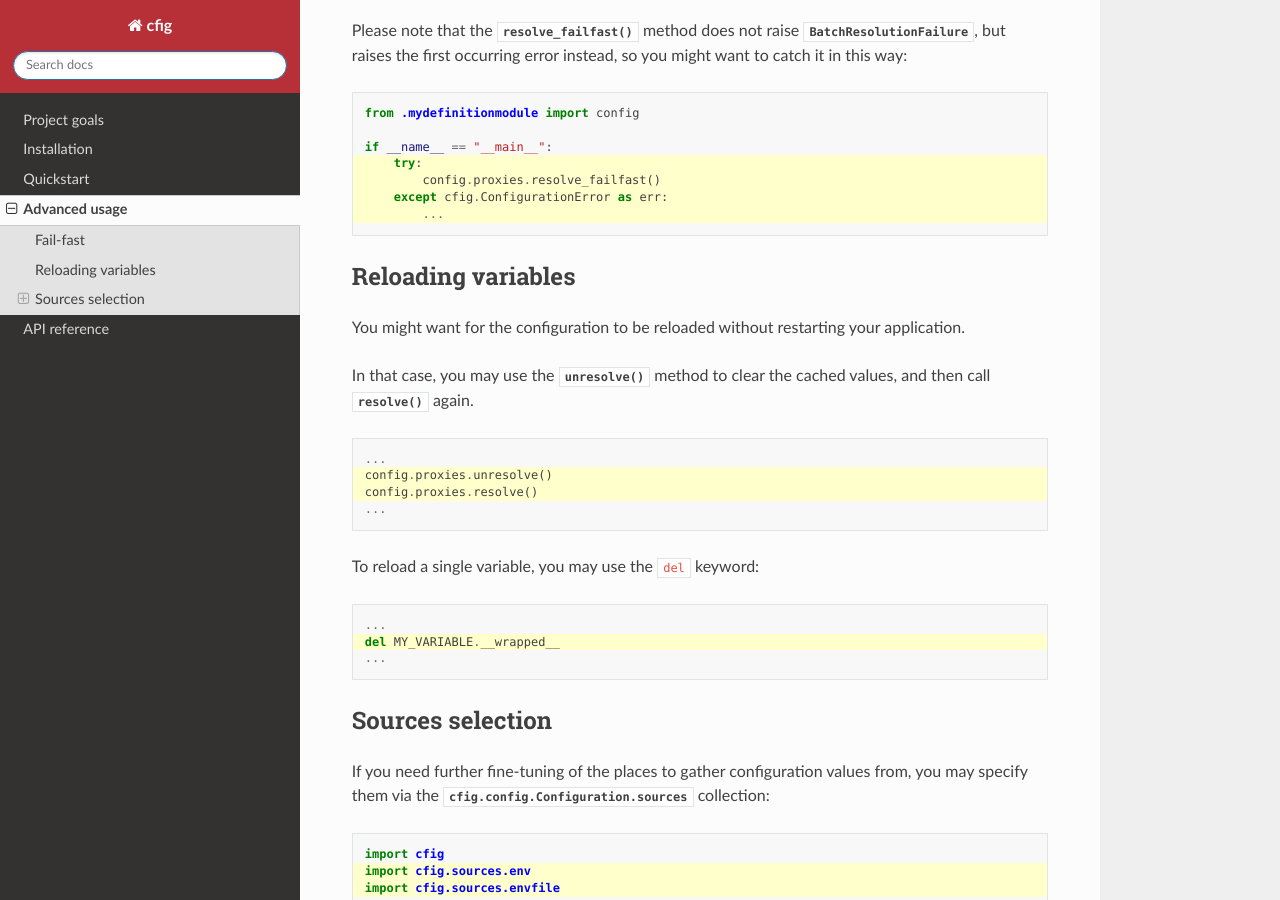
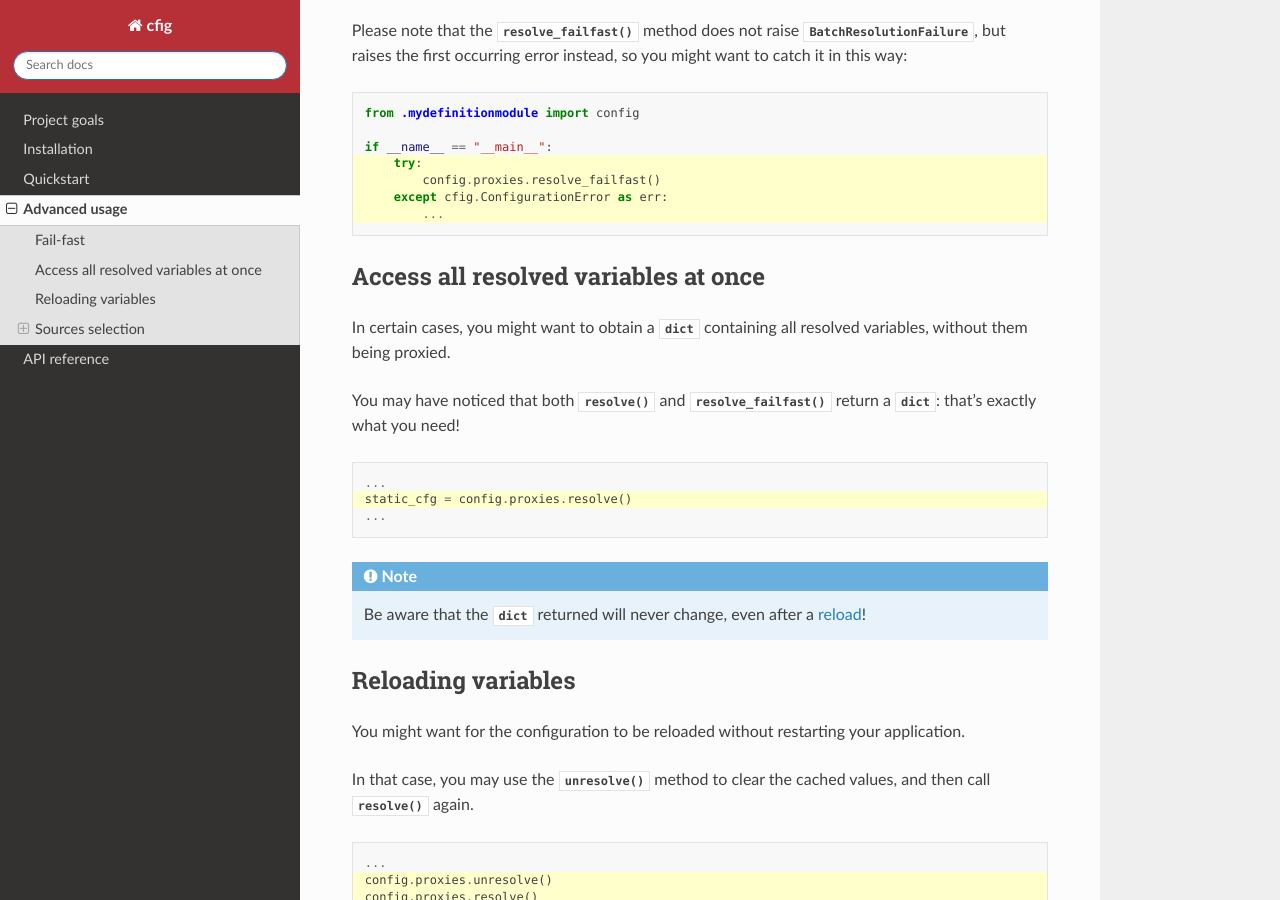
Before and after one commit to Steffo99/cfig, a Sphinx documentation site: the page built from docs/advanced.rst, in a window 1280 px wide and 900 px high, scrolled down 485 px. Built offline with Sphinx 7.4.7 and the Read the Docs theme 2.0.0, drawn with Linux system fonts in a browser that asks for light colours.

Commit message:
Advanced docs: describe how to access the result_dict

```diff
--- a/docs/advanced.rst
+++ b/docs/advanced.rst
@@ -32,6 +32,25 @@ Please note that the :meth:`~cfig.config.Configuration.ProxyDict.resolve_failfas
             config.proxies.resolve_failfast()
         except cfig.ConfigurationError as err:
             ...
+
+
+Access all resolved variables at once
+=====================================
+
+In certain cases, you might want to obtain a :class:`dict` containing all resolved variables, without them being proxied.
+
+You may have noticed that both :meth:`~cfig.config.Configuration.ProxyDict.resolve` and :meth:`~cfig.config.Configuration.ProxyDict.resolve_failfast` return a :class:`dict`: that's exactly what you need!
+
+.. code-block:: python
+    :emphasize-lines: 2
+
+    ...
+    static_cfg = config.proxies.resolve()
+    ...
+
+.. note::
+
+    Be aware that the :class:`dict` returned will never change, even after a :ref:`reload <Reloading variables>`!
 
 
 Reloading variables
```
